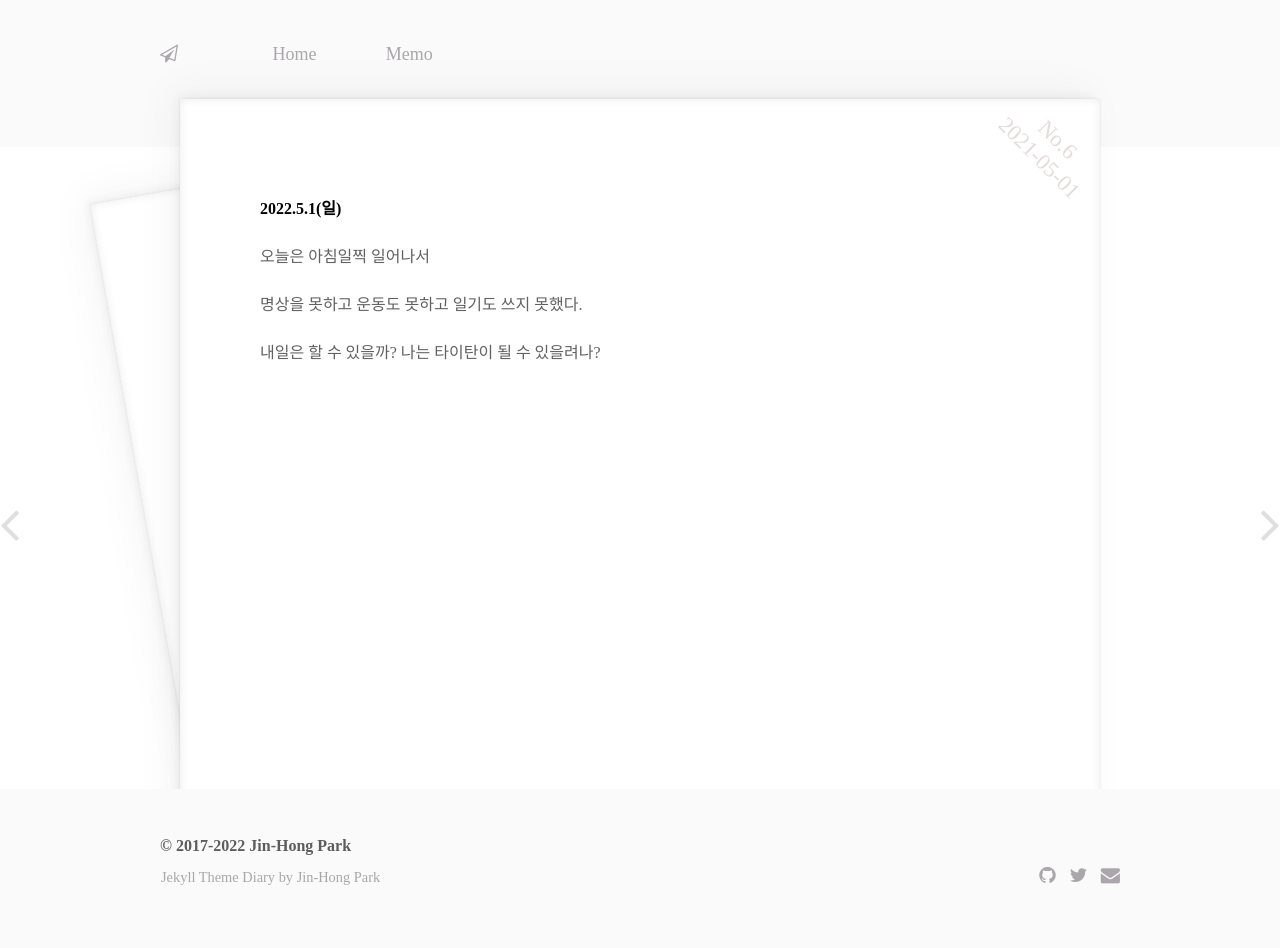
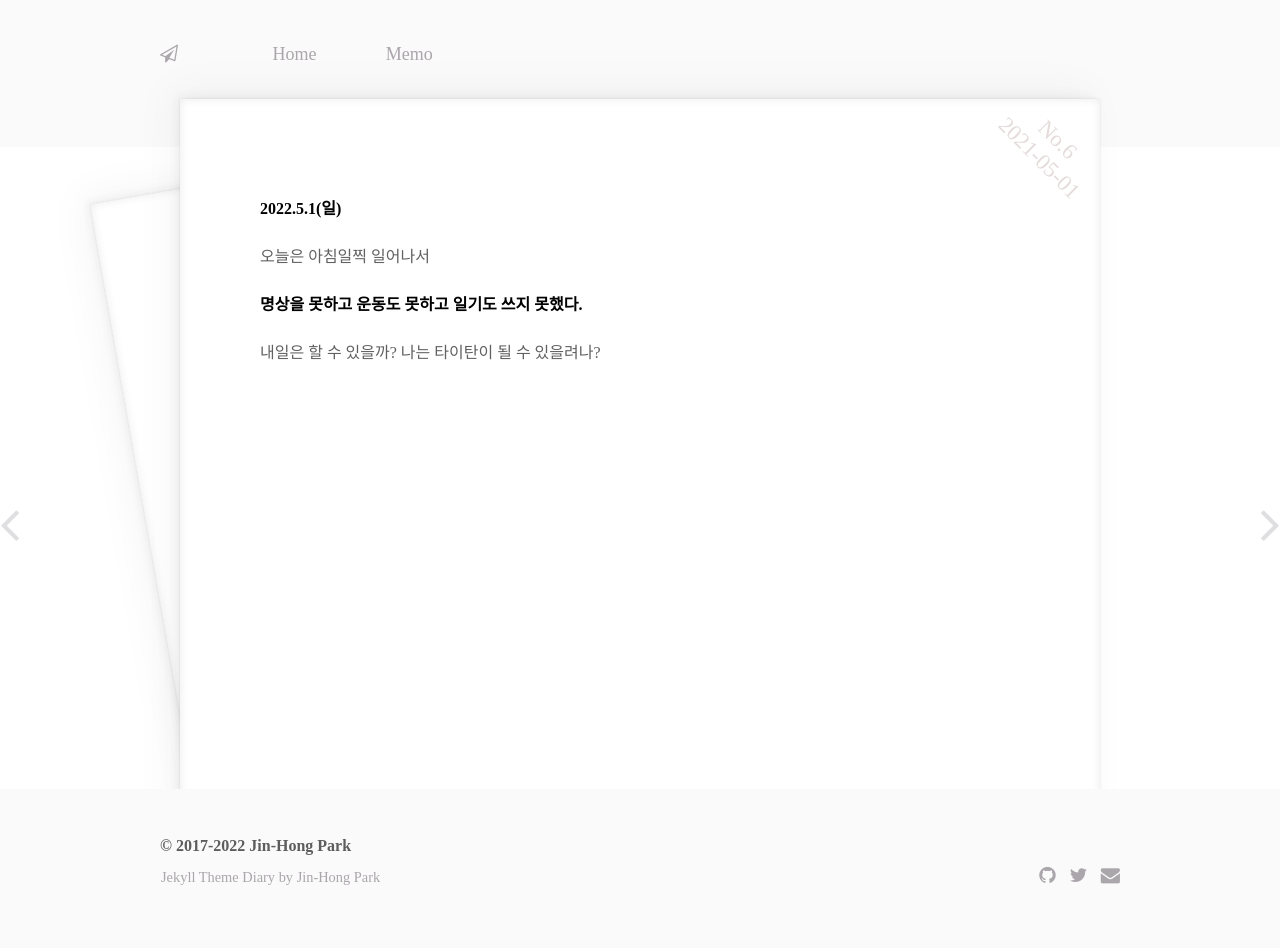
Before and after one commit to jinhong-park/journal, a Jekyll site: the page built from _posts/5_May/2021-05-01-May1st.md, in a window 1280 px wide. Built offline with Jekyll 4.4.1, drawn with Linux system fonts in a browser that asks for light colours.

Commit message:
“update”

```diff
--- a/_posts/5_May/2021-05-01-May1st.md
+++ b/_posts/5_May/2021-05-01-May1st.md
@@ -10,8 +10,8 @@ excerpt: ""
 
 오늘은 아침일찍 일어나서
 
-명상을 못하고
-운동도 못하고
-일기도 쓰지 못했다.
+__명상을 못하고__
+__운동도 못하고__
+__일기도 쓰지 못했다.__
 
 내일은 할 수 있을까? 나는 타이탄이 될 수 있을려나?
--- a/assets/js/calendar.js
+++ b/assets/js/calendar.js
@@ -30,8 +30,8 @@ function eventAttach() {
 
 function calInit() {
     var cal = {
-        today: new Date(2021, 5, 1),
-	//	today: new Date(),
+    //    today: new Date(2021, 5, 1),
+		today: new Date(),
         on: new Date(activeArticle), // The page's date
         dateEle: document.getElementsByClassName("cal-day"),
         render : {},
```
